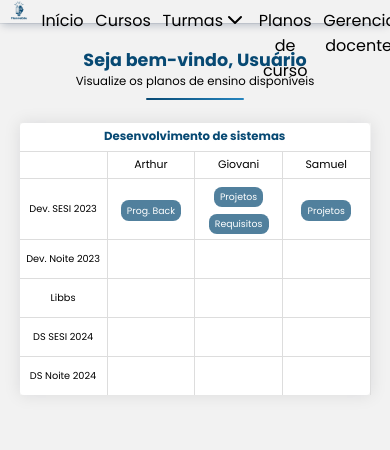
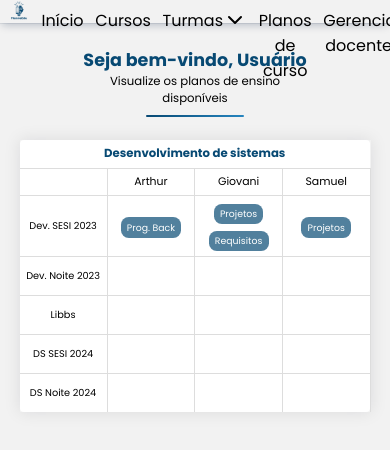
Before and after one commit to larissacoelho21/PlanneEdu-FrontEnd, a React (Vite) app in the folder PlanneEdu_Front/: page /homeopp in a window 390 px wide. Shown: the top 450 px of the page. Built offline with nearby package versions, Linux system fonts and the light colour scheme.

Commit message:
Atualizando Turma  Opp versão mobile

```diff
--- a/PlanneEdu_Front/src/Css/Opp/TurmaOpp.css
+++ b/PlanneEdu_Front/src/Css/Opp/TurmaOpp.css
@@ -64,3 +64,12 @@
 .classOpp {
   margin-bottom: 5vw;
 }
+
+/* --------------------Versão Mobile-------------------- */
+
+@media only screen and (max-width: 800px) {
+  .introTeacher h2 {
+    font-size: 3vw;
+    width: 60%;
+  }
+}
```
Also changed, not shown: PlanneEdu_Front/src/Css/Opp/CursosOpp.css (indentation only).
